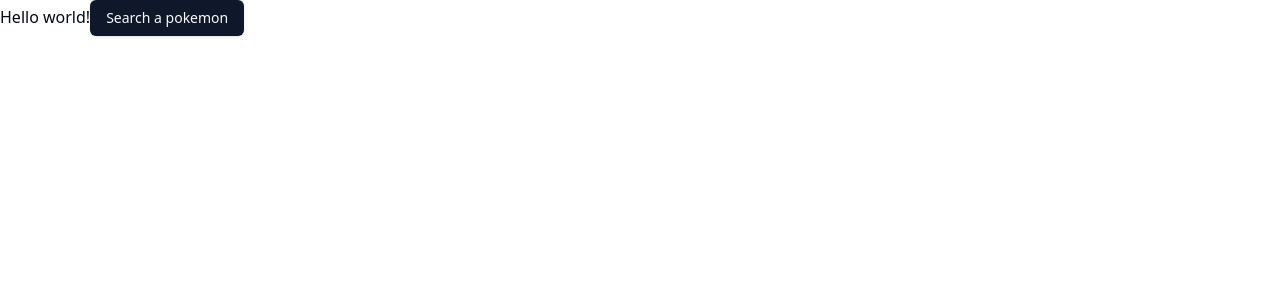
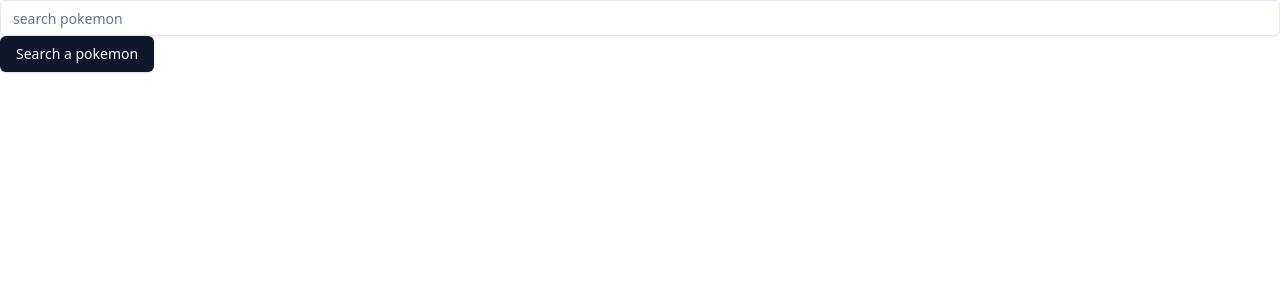
Before and after one commit to MariShopen/Pokemon, a React (Vite) app: page / in a window 1280 px wide. Shown: the top 300 px of the page. Built offline with nearby package versions, Linux system fonts and the light colour scheme.

Commit message:
feat: added basic data fetching

```diff
--- /dev/null
+++ b/@/components/ui/input.tsx
@@ -0,0 +1,25 @@
+import * as React from "react"
+
+import { cn } from "@/lib/utils"
+
+export interface InputProps
+  extends React.InputHTMLAttributes<HTMLInputElement> {}
+
+const Input = React.forwardRef<HTMLInputElement, InputProps>(
+  ({ className, type, ...props }, ref) => {
+    return (
+      <input
+        type={type}
+        className={cn(
+          "flex h-9 w-full rounded-md border border-slate-200 bg-transparent px-3 py-1 text-sm shadow-sm transition-colors file:border-0 file:bg-transparent file:text-sm file:font-medium placeholder:text-slate-500 focus-visible:outline-none focus-visible:ring-1 focus-visible:ring-slate-950 disabled:cursor-not-allowed disabled:opacity-50 dark:border-slate-800 dark:placeholder:text-slate-400 dark:focus-visible:ring-slate-300",
+          className
+        )}
+        ref={ref}
+        {...props}
+      />
+    )
+  }
+)
+Input.displayName = "Input"
+
+export { Input }
--- a/package.json
+++ b/package.json
@@ -1,5 +1,5 @@
 {
-  "name": "test-assignment-1",
+  "name": "pokemon",
   "scripts": {
     "dev": "parcel src/index.html",
     "build": "parcel build src/index.html",
--- a/src/App.tsx
+++ b/src/App.tsx
@@ -1,10 +1,51 @@
 import { Button } from "@/components/ui/button";
+import { ChangeEvent, useState } from "react";
+import { PokemonCard } from "./components/PokemonCard";
+import { Input } from "@/components/ui/input";
+
+export type PokemonInfo = {
+  id: number;
+  name: string;
+  weight: number;
+  height: number;
+  abilities: any[];
+  sprites: any;
+  stats: any[];
+  types: any[];
+};
+
+export const pokemonFetch = async (searchPok: string) => {
+  try {
+    const response = await fetch(
+      `https://pokeapi.co/api/v2/pokemon/${searchPok}`
+    );
+    const jsonData = await response.json();
+    return jsonData;
+  } catch {
+    console.log("error");
+  }
+};
 
 export function App() {
+  const [search, setSearch] = useState("");
+  const [pokemon, setPokemon] = useState<PokemonInfo | undefined>();
+
+  const changeHandler = (e: ChangeEvent<HTMLInputElement>) => {
+    setSearch(e.target.value);
+  };
+
+  const handlePokemonSearch = async () => {
+    let pokemonInfo: PokemonInfo = await pokemonFetch(search);
+    setPokemon(pokemonInfo);
+  };
+
   return (
-    <h1>
-      Hello world!
-      <Button>Search a pokemon</Button>
-    </h1>
+    <div>
+      <div>
+        <Input placeholder="search pokemon" onChange={changeHandler}></Input>
+        <Button onClick={handlePokemonSearch}>Search a pokemon</Button>
+      </div>
+      <PokemonCard pokemonInfo={pokemon} />
+    </div>
   );
 }
--- /dev/null
+++ b/src/components/PokemonCard.tsx
@@ -0,0 +1,23 @@
+import { PokemonInfo } from "../App";
+export type PokemonCardProps = {
+  pokemonInfo?: PokemonInfo;
+  onClickNext?: () => unknown;
+  onClickPrevious?: () => unknown;
+};
+export const PokemonCard: React.FC<PokemonCardProps> = ({ pokemonInfo }) => {
+  let avatar = pokemonInfo?.sprites.front_default;
+  return (
+    <div>
+      <div>{pokemonInfo?.id}</div>
+      <div>{pokemonInfo?.name}</div>
+      {/* <div>{pokemonInfo.weight}</div>
+      <div>{pokemonInfo.height}</div>
+      <div>{pokemonInfo.abilities[0]}</div> */}
+      {/* <div>{pokemonInfo.types}</div>
+      <div>{pokemonInfo.stats.}</div> */}
+      <div>
+        <img src={avatar} alt="" />
+      </div>
+    </div>
+  );
+};
```
Also changed, not shown: 4 other files (tests, documents, lock files or other folders).
